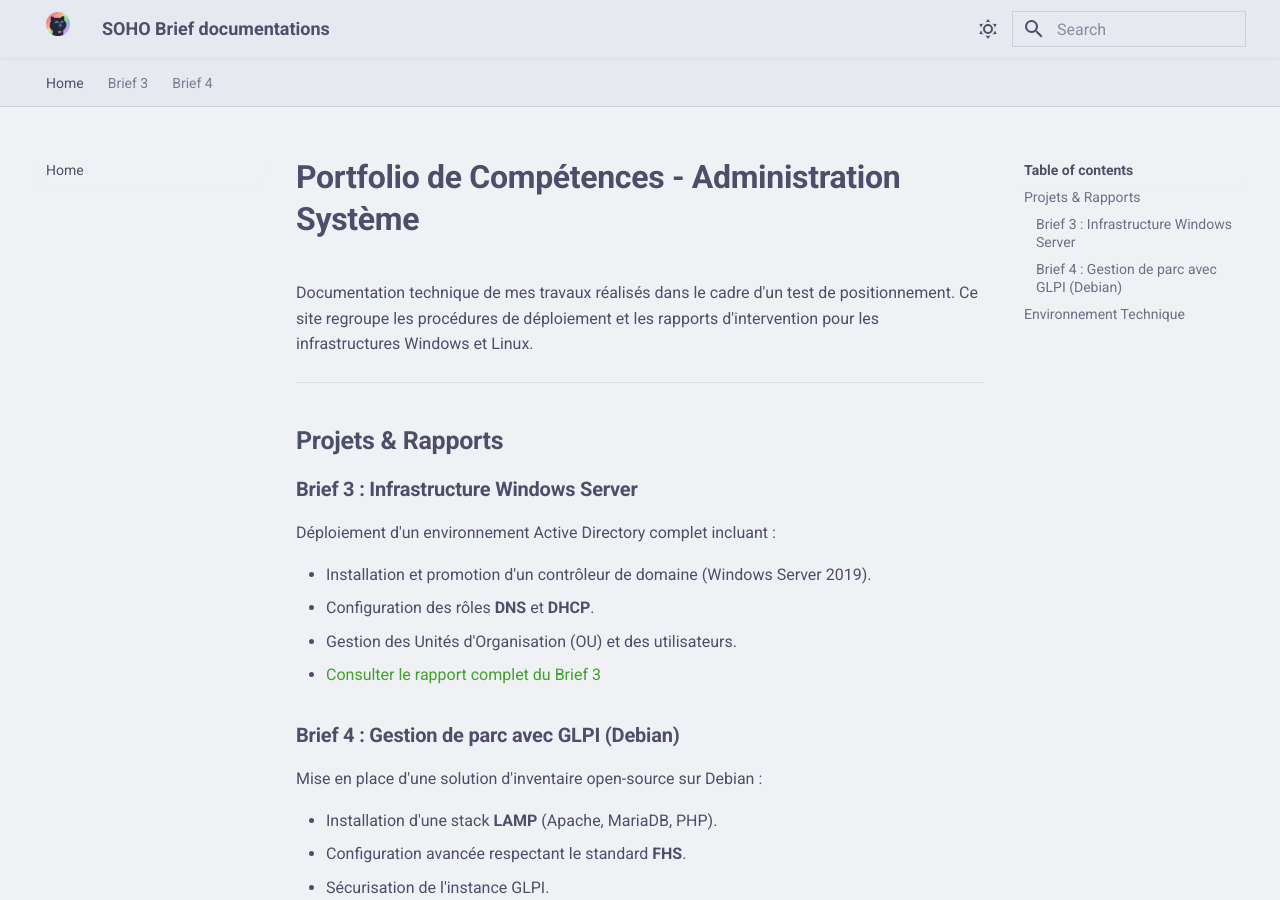
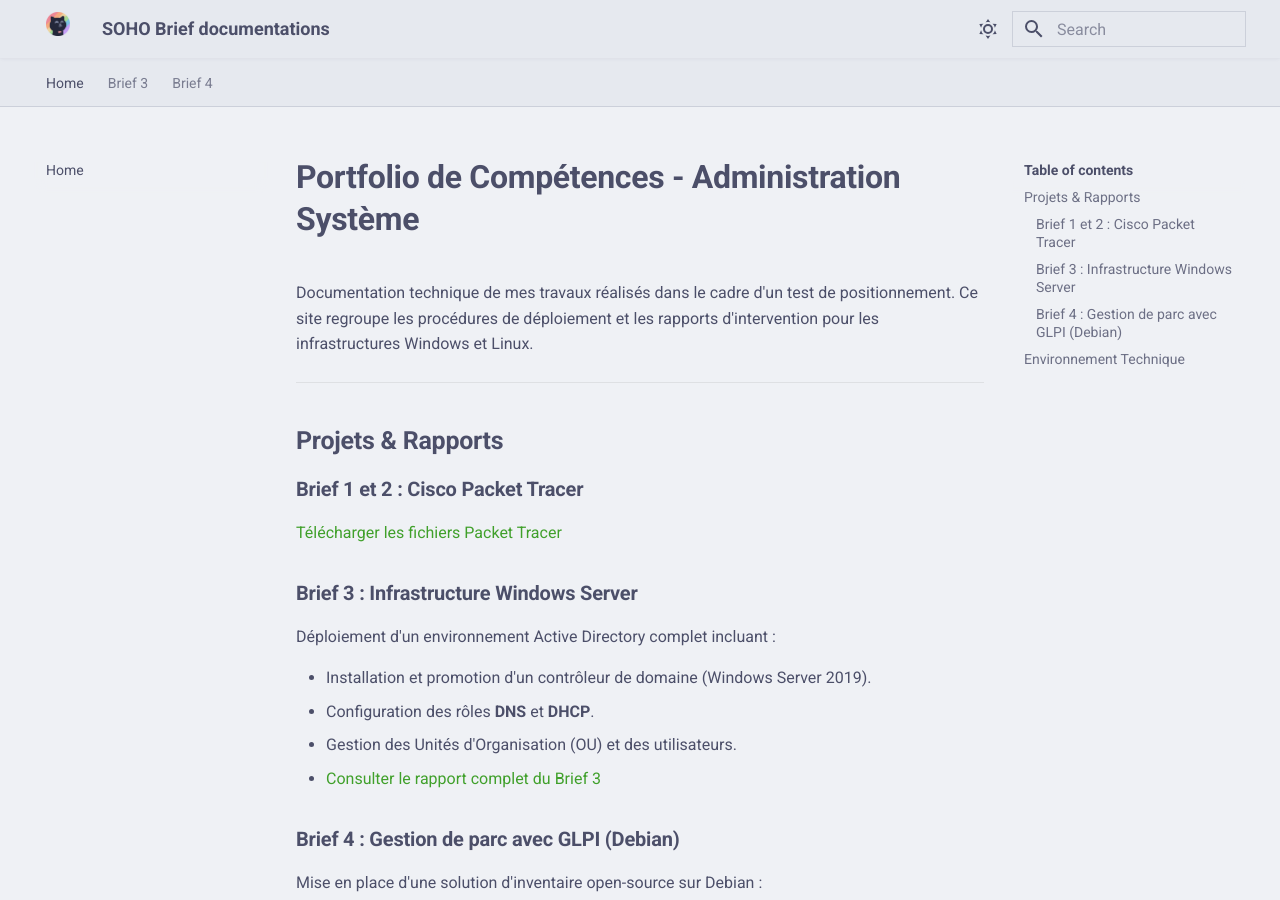
Before and after one commit to Natalshadow/SOHO, an MkDocs documentation site: the page built from docs/index.md, in a window 1280 px wide and 900 px high. Built offline with MkDocs 1.6.1 and Material for MkDocs 9.7.7, drawn with Linux system fonts in a browser that asks for light colours.

Commit message:
Uploaded Cisco deliverables

```diff
--- a/docs/index.md
+++ b/docs/index.md
@@ -5,6 +5,11 @@ Documentation technique de mes travaux réalisés dans le cadre d'un test de pos
 ---
 
 ## Projets & Rapports
+
+### Brief 1 et 2 : Cisco Packet Tracer
+
+
+[Télécharger les fichiers Packet Tracer](https://github.com/Natalshadow/SOHO/tree/main/Deliverables)
 
 ### Brief 3 : Infrastructure Windows Server
 Déploiement d'un environnement Active Directory complet incluant :
```
Also changed, not shown: site/index.html, site/search/search_index.json, 3 other files.
